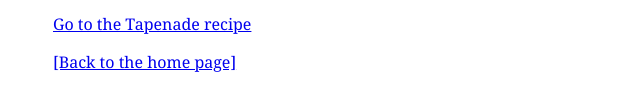
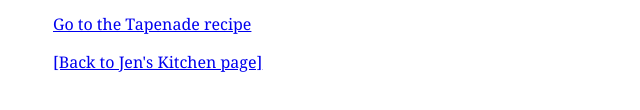
Before and after one commit to andrewt06/fid, a plain HTML site: page Bistro/jenskitchen/recipes/salmon.html in a window 1280 px wide. Shown: the part 424-534 px from the top of the page, 43-683 px from the left. Drawn offline with Linux system fonts and the light colour scheme.

Commit message:
Add files via upload

```diff
--- a/Bistro/jenskitchen/recipes/salmon.html
+++ b/Bistro/jenskitchen/recipes/salmon.html
@@ -45,7 +45,7 @@ small {
 
 <p><a href="tapenade.html">Go to the Tapenade recipe</a></p>
 
-<p><a href="../index.html">[Back to the home page]</a></p>
+<p><a href="../index.html">[Back to Jen's Kitchen page]</a></p>
 
 </body>
 </html>
```
Also changed, not shown: Bistro/jenskitchen/recipes/tapenade.html (+1 -1 lines).
